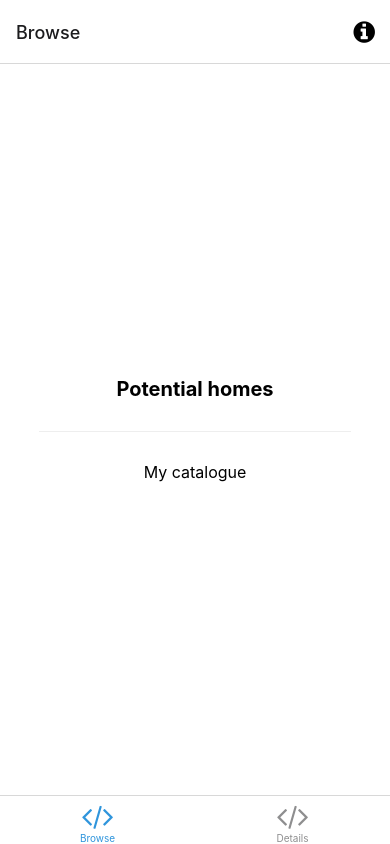
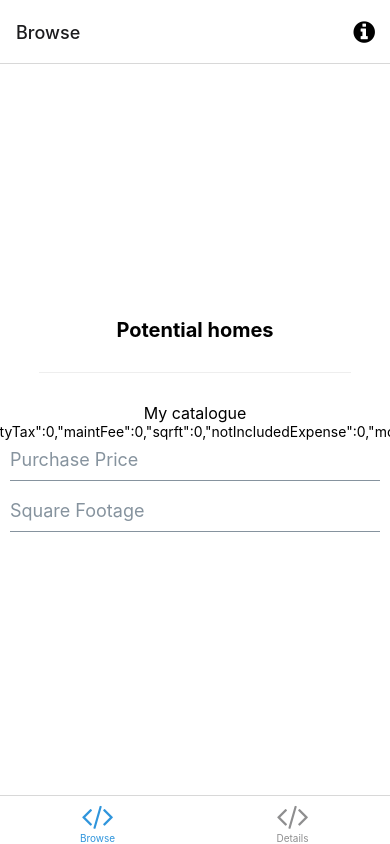
Before and after one commit to dkurukula/idealhome, a React Native app: screen /TabOne in a window 390 px wide. Built offline with nearby package versions, Linux system fonts and the light colour scheme; what expo-linking would draw is missing.

Commit message:
Start cost of ownership calc
Use react native elements as UI kit

```diff
--- a/screens/TabOneScreen.tsx
+++ b/screens/TabOneScreen.tsx
@@ -1,16 +1,47 @@
 import * as React from 'react';
+import { useState} from 'react';
 import { StyleSheet } from 'react-native';
+import {Input} from 'react-native-elements'
 
 import EditScreenInfo from '../components/EditScreenInfo';
 import { Text, View } from '../components/Themed';
 import { RootTabScreenProps } from '../types';
 
-export default function TabOneScreen({ navigation }: RootTabScreenProps<'TabOne'>) {
+interface listing {
+  purchasePrice: number,
+  propertyTax: number,
+  maintFee: number,
+  sqrft:number,
+  notIncludedExpense: number,
+  monthlyCostOfOwnership:number
+}
+
+const initialListing:listing = {
+  purchasePrice: 0,
+  propertyTax: 0,
+  maintFee: 0,
+  sqrft: 0,
+  notIncludedExpense:0,
+  monthlyCostOfOwnership:0
+}
+
+const TabOneScreen = ({ navigation }: RootTabScreenProps<'TabOne'>) => {
+  const [listing, setListing] = useState(initialListing)
   return (
     <View style={styles.container}>
       <Text style={styles.title}>Potential homes</Text>
       <View style={styles.separator} lightColor="#eee" darkColor="rgba(255,255,255,0.1)" />
       <Text style={styles.body}>My catalogue</Text>
+      <Text>{JSON.stringify(listing)}</Text>
+      <Input
+        placeholder="Purchase Price"
+    onChangeText={value=> setListing({...listing, purchasePrice: +value})}
+
+      />
+      <Input
+        placeholder="Square Footage"
+    onChangeText={value => setListing({...listing, sqrft: +value})}
+      />
     </View>
   );
 }
@@ -34,3 +65,5 @@ const styles = StyleSheet.create({
     width: '80%',
   },
 });
+
+export default TabOneScreen;
```
Also changed, not shown: package.json (+8 -2 lines), 1 other file (tests, documents, lock files or other folders).
